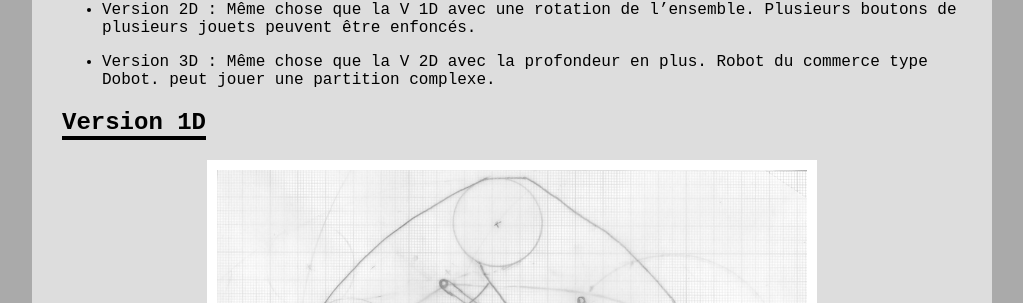
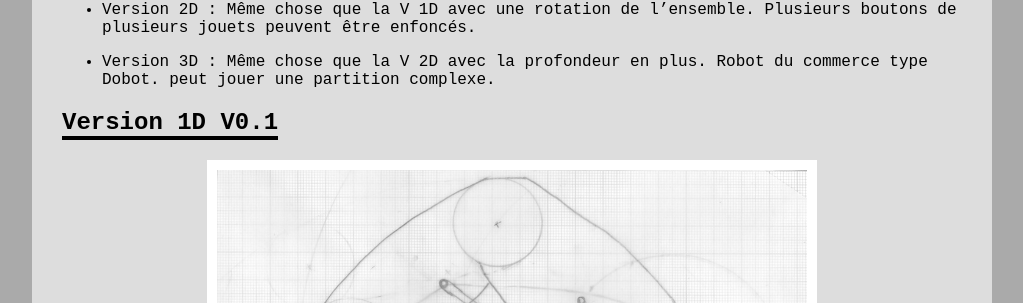
Before and after one commit to LeonLenclos/turing-test, a Jekyll site: the page built from contenu/robots/dedo.md, in a window 1280 px wide. Shown: the part 1188-1491 px from the top of the page, without its empty margins (128-1151 px from the left). Built offline with Jekyll 4.4.1, drawn with Linux system fonts in a browser that asks for light colours; nearby versions of some CDN libraries; our own code applies the rules of GitHub Pages for plain Markdown files; a script that is not in the unit is left out; the repository's description, which GitHub fills in, is left out.

Commit message:
Update dedo.md

```diff
--- a/contenu/robots/dedo.md
+++ b/contenu/robots/dedo.md
@@ -18,7 +18,7 @@ Robot muni d'un doigt, il appuye sur les touches de jouets sonores ou de synthé
 
 - Version 3D : Même chose que la V 2D avec la profondeur en plus. Robot du commerce type Dobot. peut jouer une partition complexe.
 
-## Version 1D
+## Version 1D V0.1
 
 ![](../../ressources/klan_ech_1.jpeg)
 
```
